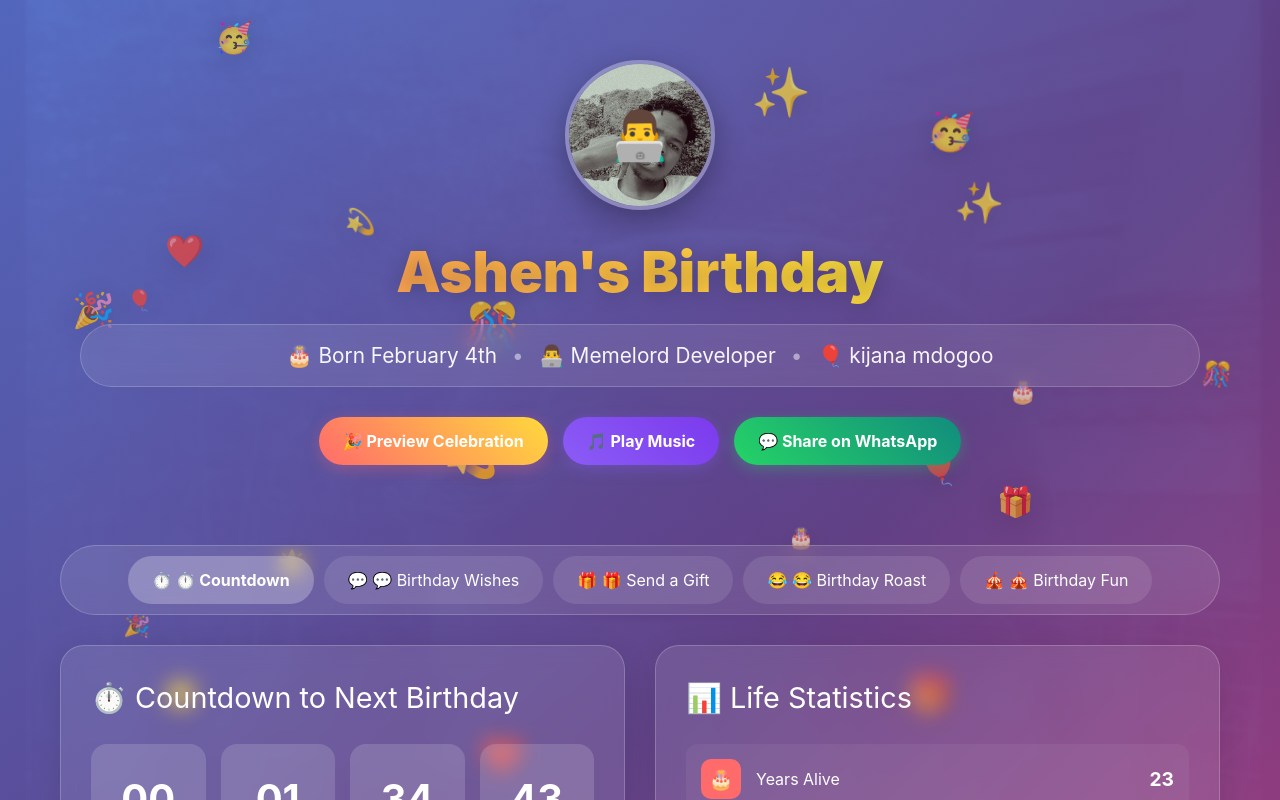
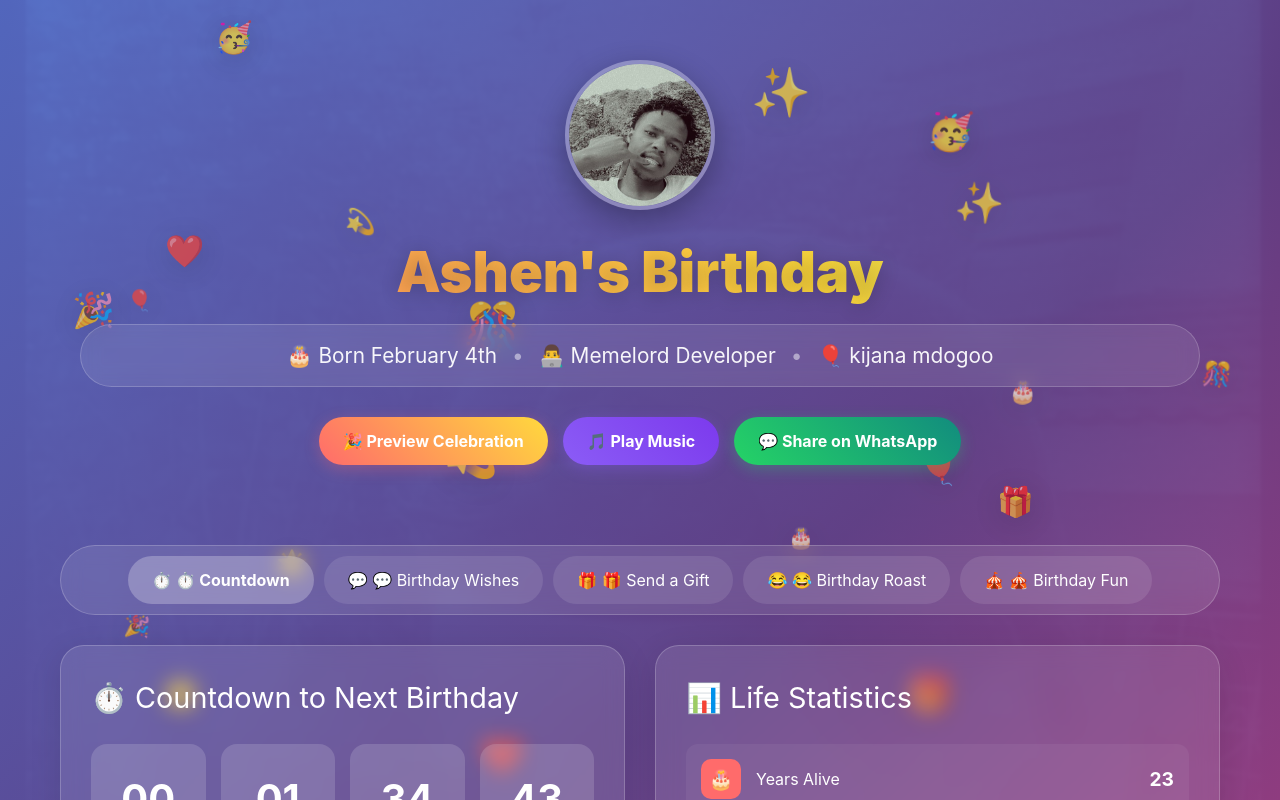
Before and after one commit to Mamoshi572/birthday-project, a Next.js app: page / in a window 1280 px wide. Shown: the top 800 px of the page. Built offline with nearby package versions, Linux system fonts and the light colour scheme.

Commit message:
added real photos

```diff
--- a/app/page.tsx
+++ b/app/page.tsx
@@ -421,7 +421,7 @@ export default function Home() {
               justifyContent: 'center',
               fontSize: '3rem'
             }}>
-              {!bgImageError && '👨‍💻'}
+              {!bgImageError && ''}
             </div>
           </div>
 
```
